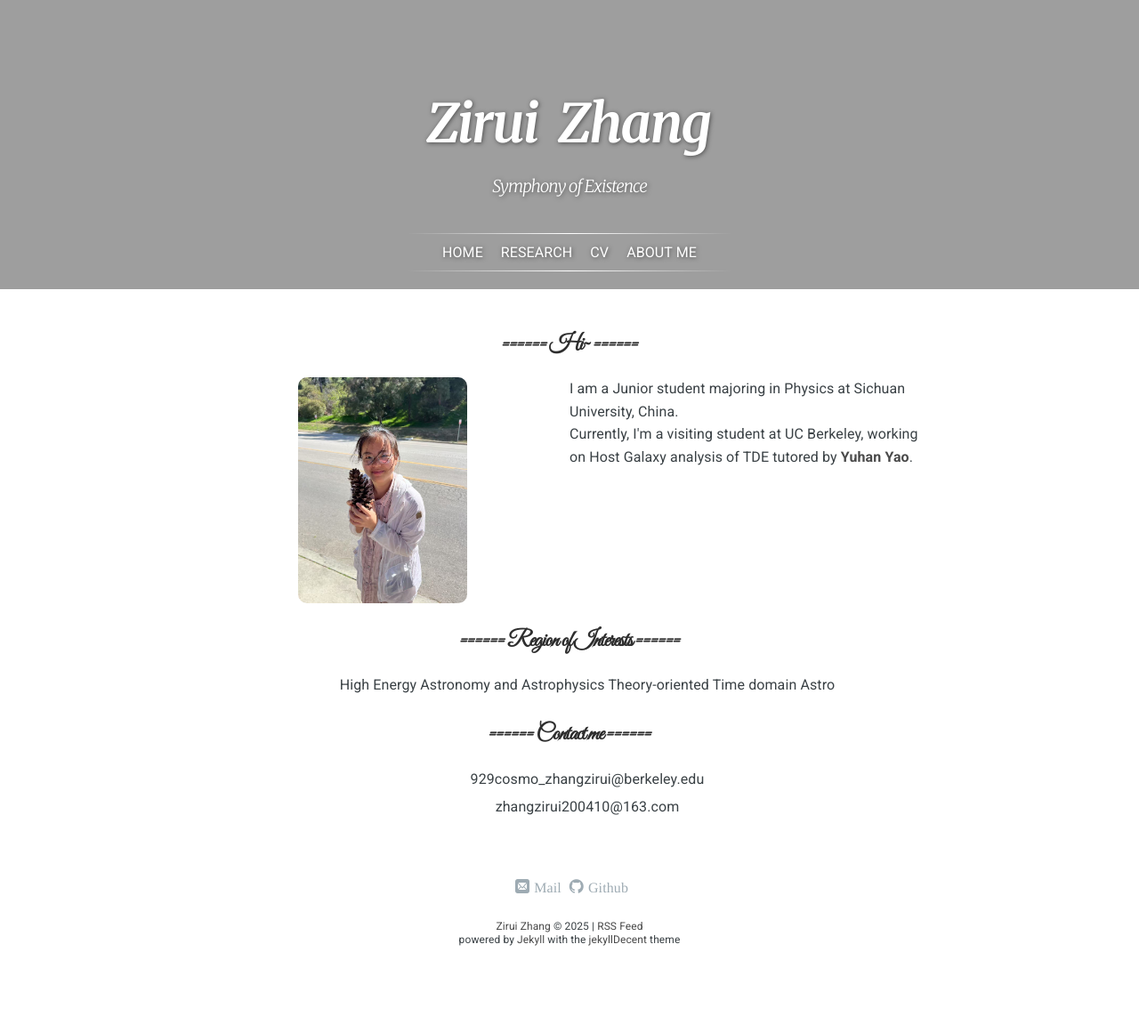
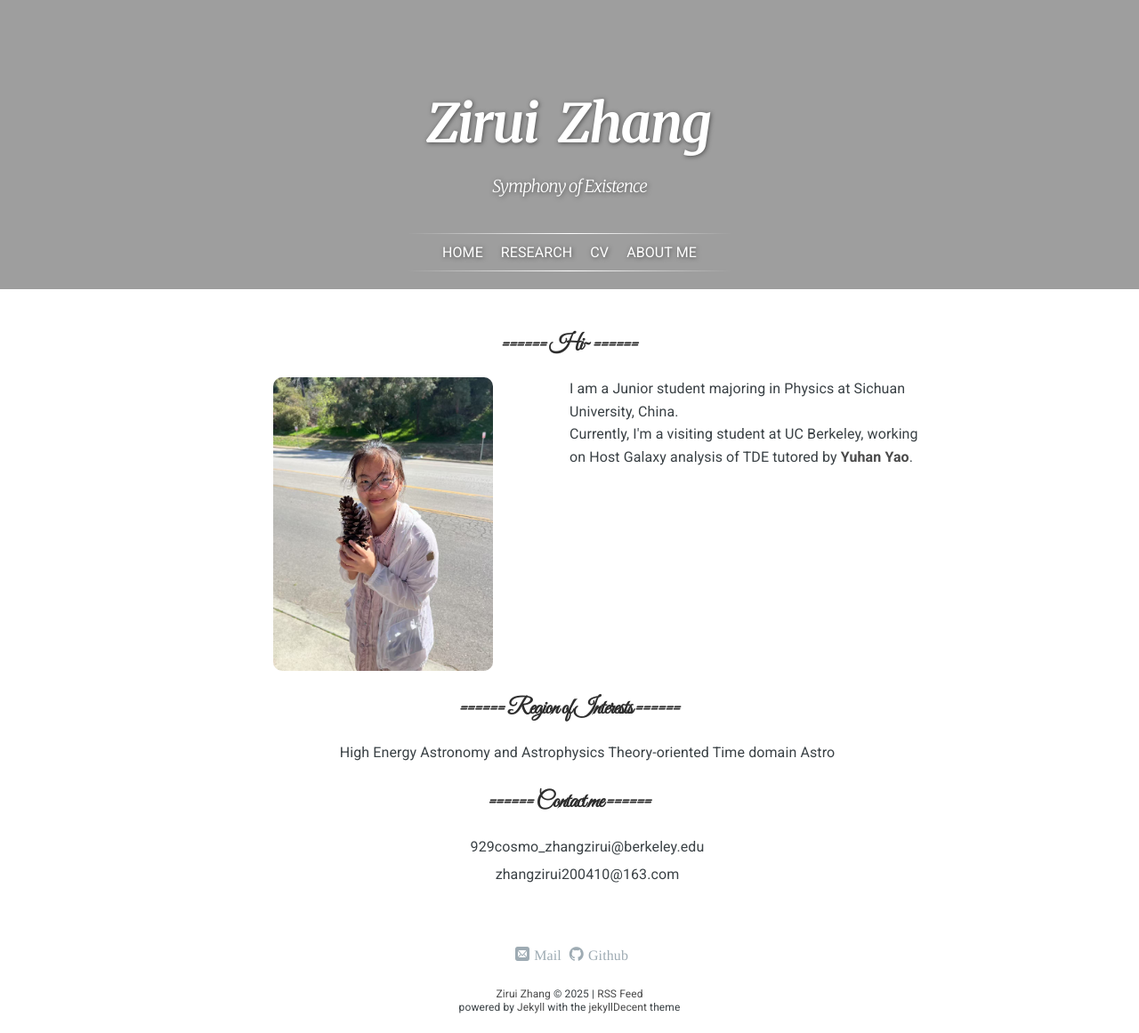
Before and after one commit to ZAKIRAM0/ZAKIRAM0.github.io, a Jekyll site: the page built from index.html, in a window 1280 px wide. Shown: the whole page at 89% size. Built offline with Jekyll 4.4.1, drawn with Linux system fonts in a browser that asks for light colours; nearby versions of some CDN libraries; some web fonts are replaced; library files that are not in the unit come from our copies; a script that is not in the unit is left out; comment, search, counter and statistics services are not loaded; before the commit the page ends 1085 px from its top, so only the background shows below that.

Commit message:
Update index.html

```diff
--- a/index.html
+++ b/index.html
@@ -46,7 +46,7 @@ layout: default
 
     <div style="flex: 1; display: flex; justify-content: center; text-align: center;">
         <img src="{{ '/assets/page/Me.jpeg' | absolute_url }}"
-             style="width: 50%; max-width: 500px; height: auto; border-radius: 10px; margin-bottom: 10px;"
+             style="width: 65%; max-width: 550px; height: auto; border-radius: 10px; margin-bottom: 10px;"
              alt="Personal Image" />
     </div>
 
```
